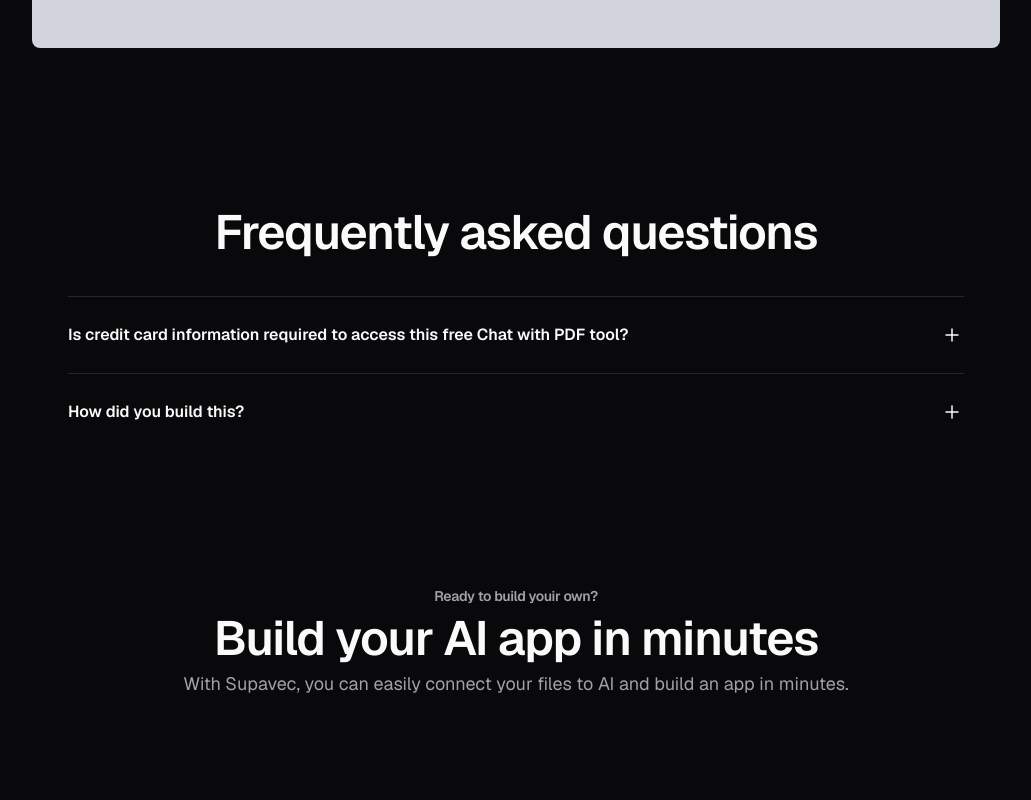
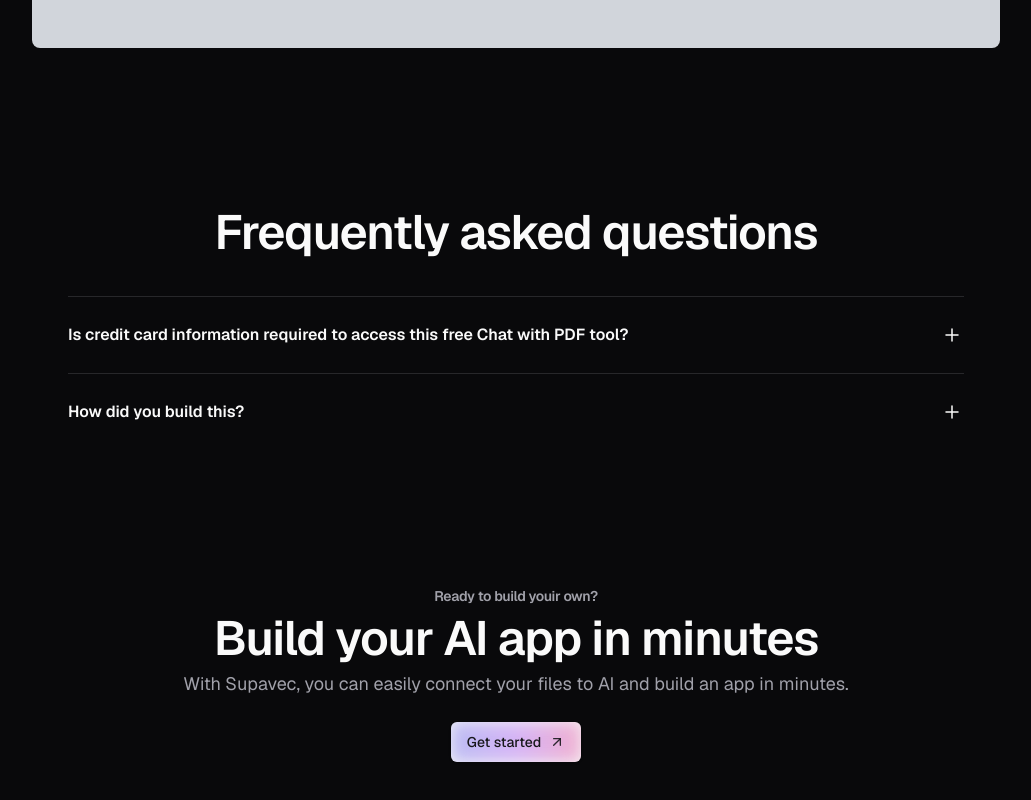
Before and after one commit to typepulse/pulse-vector, a Next.js app in the folder apps/web/: page /examples/chat-with-pdf in a window 1280 px wide. Shown: the part 648-1448 px from the top of the page, without its empty margins (124-1155 px from the left). Built offline with nearby package versions, Linux system fonts and the light colour scheme; no server answers; a web font is replaced by a local one.

Commit message:
Add colorful button component and update CTA section in Chat with PDF example

```diff
--- a/apps/web/package.json
+++ b/apps/web/package.json
@@ -33,7 +33,7 @@
     "dotenv-cli": "^8.0.0",
     "framer-motion": "^11.15.0",
     "geist": "^1.3.1",
-    "lucide-react": "^0.469.0",
+    "lucide-react": "^0.474.0",
     "motion": "^11.16.0",
     "next": "15.1.2",
     "next-themes": "^0.4.4",
--- a/apps/web/src/app/examples/chat-with-pdf/_components/cta.tsx
+++ b/apps/web/src/app/examples/chat-with-pdf/_components/cta.tsx
@@ -1,6 +1,8 @@
+import { ButtonColorful } from "@/components/ui/button-colorful";
+
 export const CTA = () => {
   return (
-    <section>
+    <section className="text-center">
       <p className="text-sm font-semibold tracking-tight text-balance text-muted-foreground text-center">
         Ready to build youir own?
       </p>
@@ -11,6 +13,9 @@ export const CTA = () => {
         With Supavec, you can easily connect your files to AI and build an app
         in minutes.
       </div>
+      <a href="https://www.supavec.com?src=examples-chat-with-pdf">
+        <ButtonColorful className="mt-6" label="Get started" />
+      </a>
     </section>
   );
 };
--- /dev/null
+++ b/apps/web/src/components/ui/button-colorful.tsx
@@ -0,0 +1,43 @@
+import { Button } from "@/components/ui/button";
+import { cn } from "@/lib/utils";
+import { ArrowUpRight } from "lucide-react";
+
+interface ButtonColorfulProps
+  extends React.ButtonHTMLAttributes<HTMLButtonElement> {
+  label?: string;
+}
+
+export function ButtonColorful({
+  className,
+  label = "Explore Components",
+  ...props
+}: ButtonColorfulProps) {
+  return (
+    <Button
+      className={cn(
+        "relative h-10 px-4 overflow-hidden",
+        "bg-zinc-900 dark:bg-zinc-100",
+        "transition-all duration-200",
+        "group",
+        className
+      )}
+      {...props}
+    >
+      {/* Gradient background effect */}
+      <div
+        className={cn(
+          "absolute inset-0",
+          "bg-gradient-to-r from-indigo-500 via-purple-500 to-pink-500",
+          "opacity-40 group-hover:opacity-80",
+          "blur transition-opacity duration-500"
+        )}
+      />
+
+      {/* Content */}
+      <div className="relative flex items-center justify-center gap-2">
+        <span className="text-white dark:text-zinc-900">{label}</span>
+        <ArrowUpRight className="w-3.5 h-3.5 text-white/90 dark:text-zinc-900/90" />
+      </div>
+    </Button>
+  );
+}
```
Also changed, not shown: 1 other file (tests, documents, lock files or other folders).
